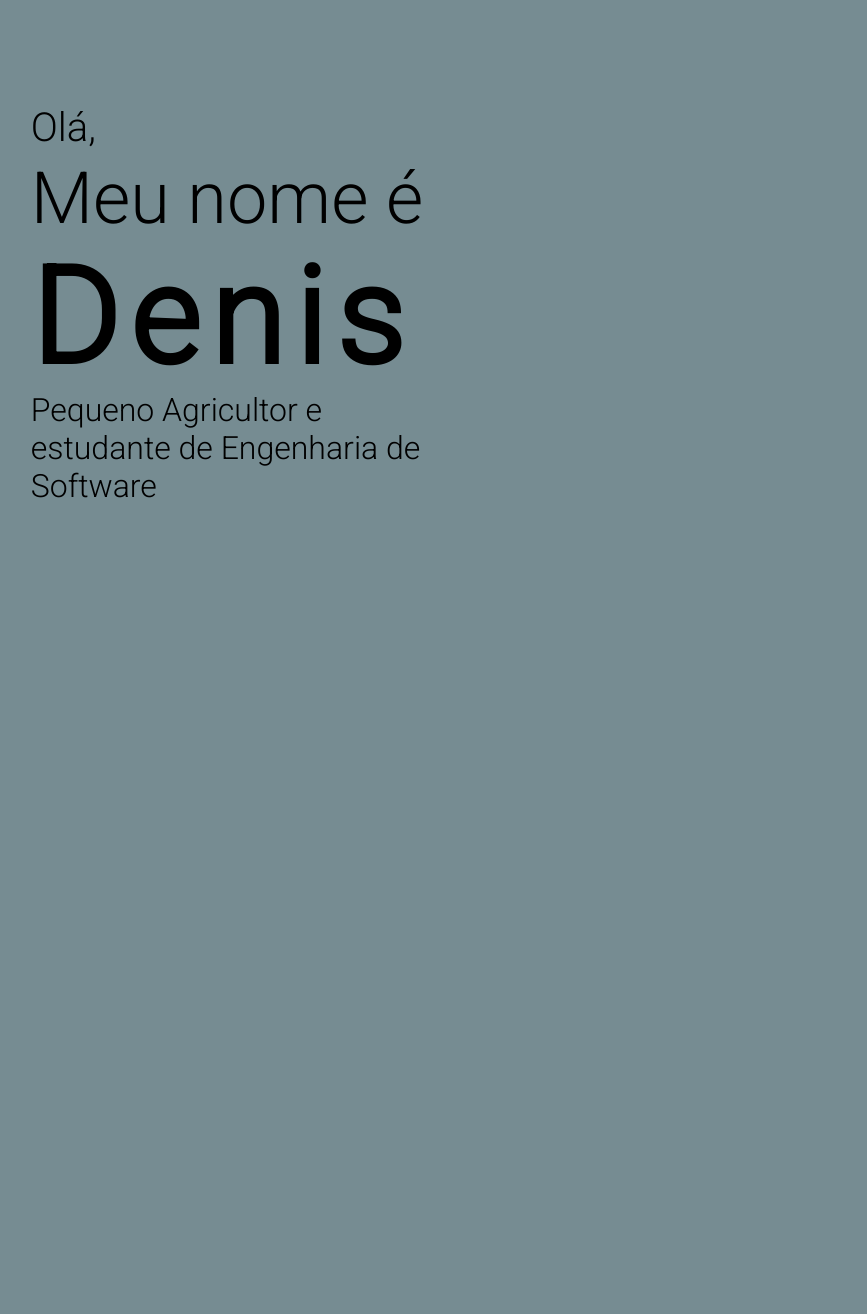
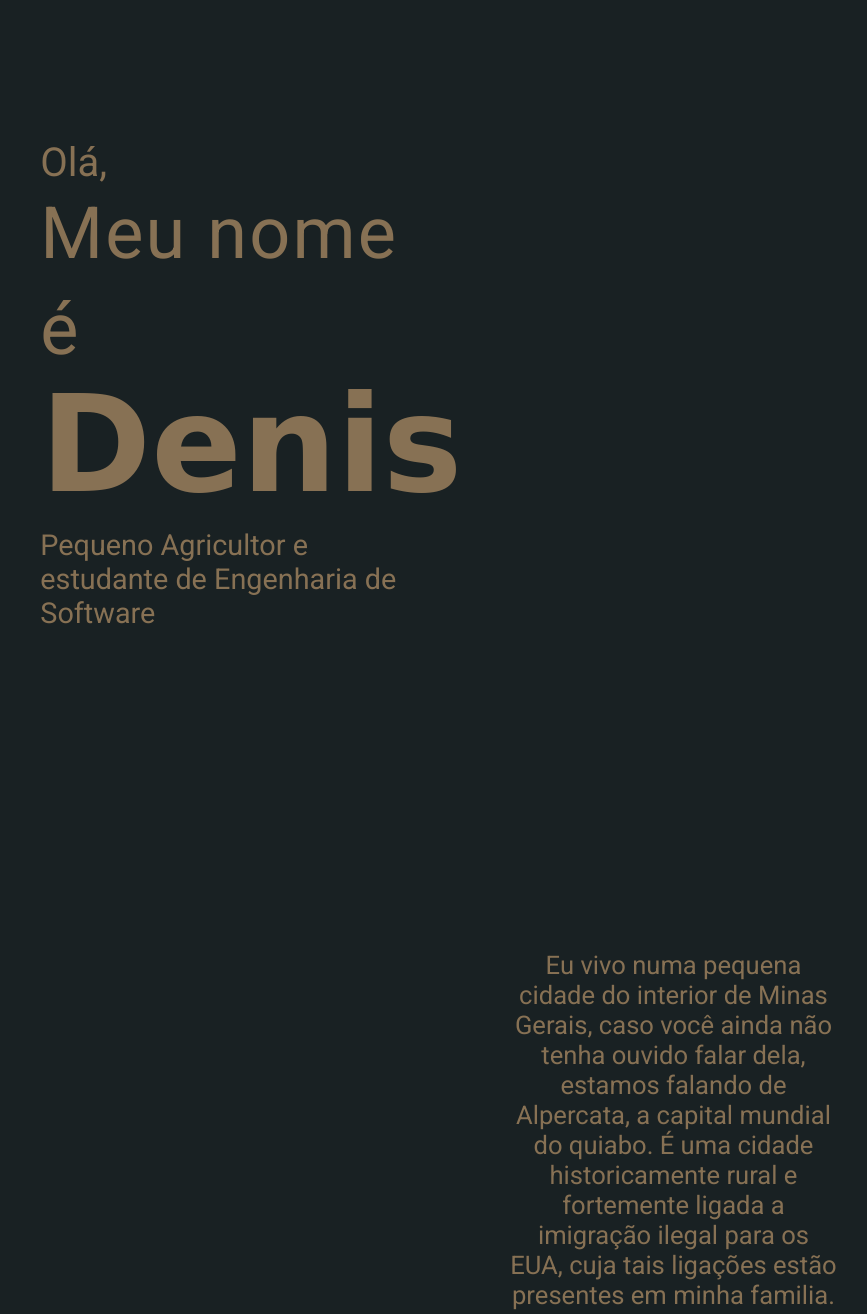
Before and after one commit to DenisJulio/personal-website, a plain HTML site: page index.html in a window 1280 px wide. Shown: the part 40-1354 px from the top of the page, without its empty margins (208-1075 px from the left). Before the commit the page ends 800 px from the top, so only its background shows below. Drawn offline with Linux system fonts and the light colour scheme; a web font is replaced by a local one.

Commit message:
➕ change color pallet and name font

```diff
--- a/index.html
+++ b/index.html
@@ -7,7 +7,13 @@
     <link rel="preconnect" href="https://fonts.googleapis.com" />
     <link rel="preconnect" href="https://fonts.gstatic.com" crossorigin />
     <link
-      href="https://fonts.googleapis.com/css2?family=Roboto:wght@300&display=swap"
+      href="https://fonts.googleapis.com/css2?family=Roboto:wght@400&display=swap"
+      rel="stylesheet"
+    />
+    <link rel="preconnect" href="https://fonts.googleapis.com" />
+    <link rel="preconnect" href="https://fonts.gstatic.com" crossorigin />
+    <link
+      href="https://fonts.googleapis.com/css2?family=Shrikhand&display=swap"
       rel="stylesheet"
     />
     <title>Document</title>
@@ -20,5 +26,14 @@
       <span id="name">Denis</span>
       <p>Pequeno Agricultor e estudante de Engenharia de Software</p>
     </div>
+    <div class="paragraph">
+      <p>
+        Eu vivo numa pequena cidade do interior de Minas Gerais, caso você ainda
+        não tenha ouvido falar dela, estamos falando de Alpercata, a capital
+        mundial do quiabo. É uma cidade historicamente rural e fortemente ligada
+        a imigração ilegal para os EUA, cuja tais ligações estão presentes em
+        minha familia.
+      </p>
+    </div>
   </body>
 </html>
--- a/style.css
+++ b/style.css
@@ -1,35 +1,49 @@
 body {
   font-size: 100%;
   font-family: "Roboto", sans-serif;
-  background-color: #768c92;
+  color: #877154;
+  background-color: #192123;
   margin-left: 7.4vw;
   margin-right: 7.4vw;
 }
 
 .title {
-    width: 26rem;
-    margin: 9rem;
+  /* 🛑 this needs to be modified to be
+    adequated for different screen sizes */
+  width: 30.6vw;
+  margin: 22.33vh 0 0 12vw;
 }
 
 .title p {
-    font-size: 2rem;
-    margin: 0;
+  font-size: 1.8rem;
+  margin: 1rem 0 0;
 }
 
 #hello {
-    display: inline-block;
-    font-size: 2.5rem;
+  display: block;
+  font-size: 2.5rem;
 }
 
 #present {
-    display: inline-block;
-    font-size: 4.5rem;
-    line-height: 6rem;
+  display: block;
+  font-size: 4.5rem;
+  line-height: 6rem;
+  letter-spacing: .132rem;
 }
 
 #name {
-    font-weight: bold;
-    font-size: 8.35rem;
-    line-height: 9rem;
-    letter-spacing: 0.7rem;
+  font-family: "Shrikhand", cursive;
+  font-weight: bold;
+  font-size: 8.35rem;
+  line-height: 8.4rem;
 }
+
+.paragraph {
+  width: 25.73vw;
+  margin: 40vh 12vw 19vh 48.6vw;
+}
+
+.paragraph p {
+  font-size: 1.6rem;
+  text-align: center;
+}
```
